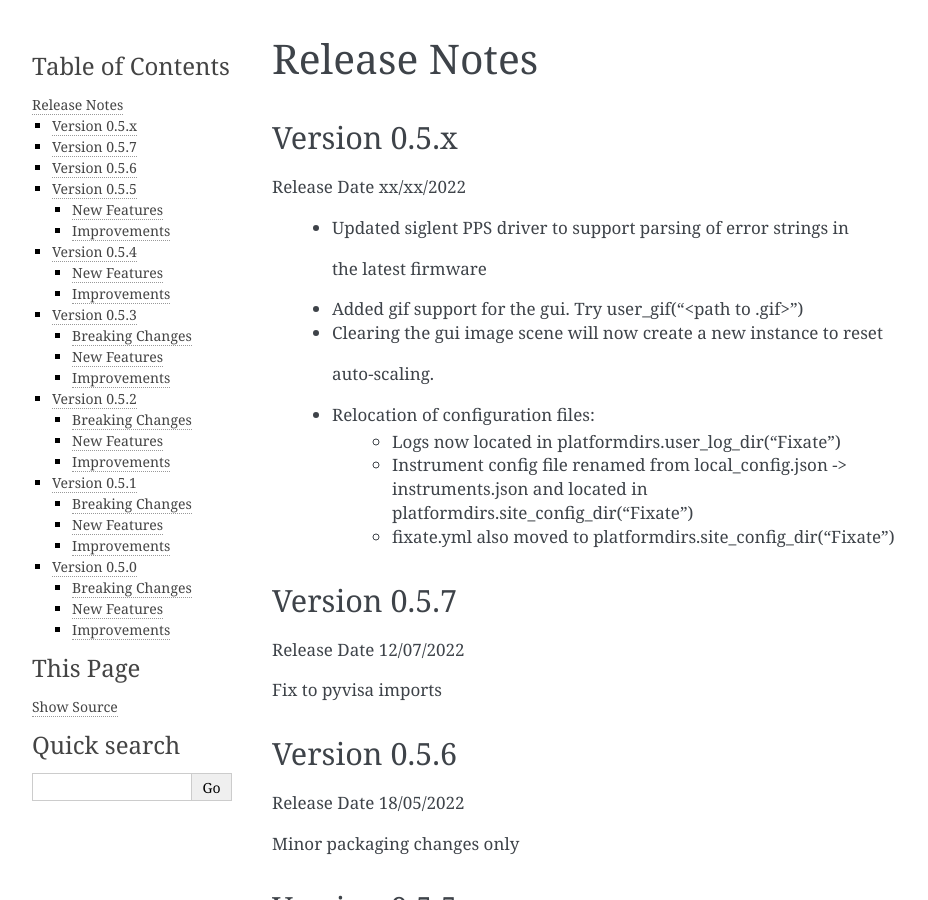
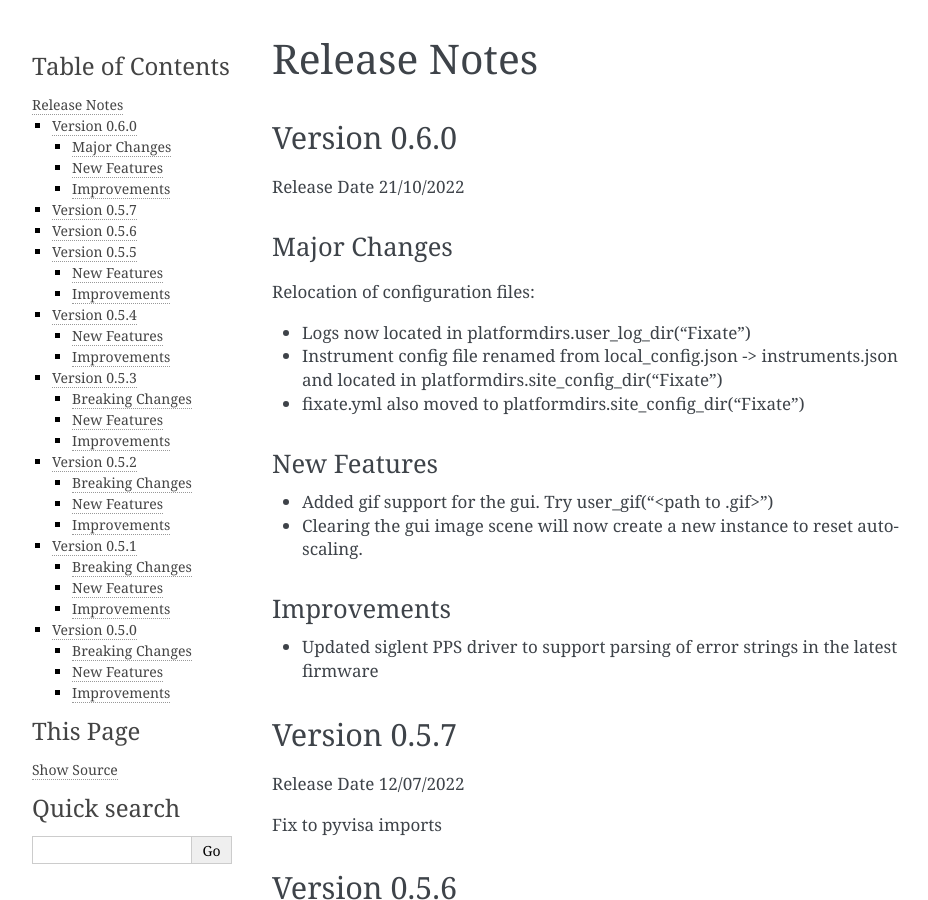
Before and after one commit to PyFixate/Fixate, a Sphinx documentation site: the page built from docs/source/release-notes.rst, in a window 1280 px wide and 900 px high. Shown: the whole window, without its empty margins (148-1076 px from the left). Built offline with Sphinx 7.4.7, drawn with Linux system fonts in a browser that asks for light colours.

Commit message:
Update version and reformat release notes
Uprev version to 0.6.0 and reformat release notes

```diff
--- a/docs/source/release-notes.rst
+++ b/docs/source/release-notes.rst
@@ -2,21 +2,26 @@
 Release Notes
 ==================================
 *************
-Version 0.5.x
+Version 0.6.0
 *************
-Release Date xx/xx/2022
+Release Date 21/10/2022
 
- - Updated siglent PPS driver to support parsing of error strings in
-  the latest firmware
- - Added gif support for the gui. Try user_gif("<path to .gif>")
- - Clearing the gui image scene will now create a new instance to reset
-  auto-scaling.
- - Relocation of configuration files:
-    - Logs now located in platformdirs.user_log_dir("Fixate")
-    - Instrument config file renamed from local_config.json -> instruments.json
-      and located in platformdirs.site_config_dir("Fixate")
-    - fixate.yml also moved to platformdirs.site_config_dir("Fixate")
+Major Changes
+################
+Relocation of configuration files:
 
+- Logs now located in platformdirs.user_log_dir("Fixate")
+- Instrument config file renamed from local_config.json -> instruments.json and located in platformdirs.site_config_dir("Fixate")
+- fixate.yml also moved to platformdirs.site_config_dir("Fixate")
+
+New Features
+############
+- Added gif support for the gui. Try user_gif("<path to .gif>")
+- Clearing the gui image scene will now create a new instance to reset auto-scaling.
+
+Improvements
+############
+- Updated siglent PPS driver to support parsing of error strings in the latest firmware
 
 *************
 Version 0.5.7
--- a/src/fixate/__init__.py
+++ b/src/fixate/__init__.py
@@ -1 +1 @@
-__version__ = "0.5.8"
+__version__ = "0.6.0"
```
